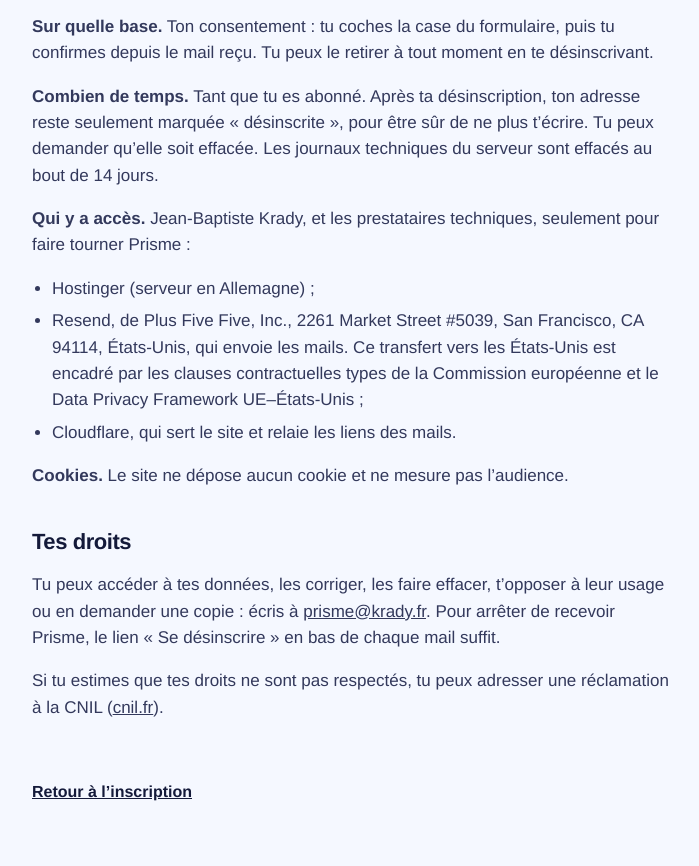
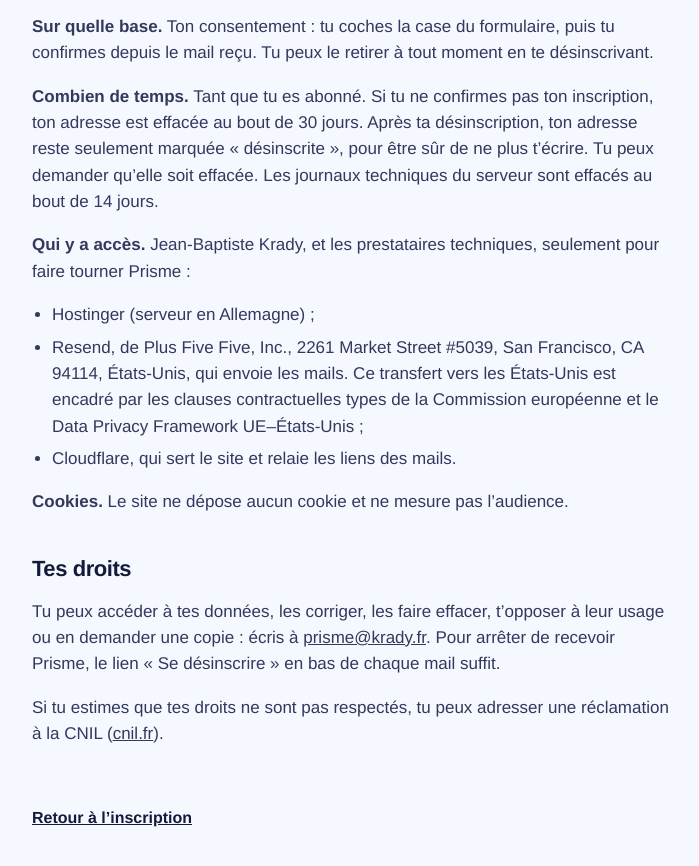
Before and after one commit to jbkrady/prisme, a plain HTML site: page site/mentions-legales.html in a window 1280 px wide. Shown: the part 896-1762 px from the top of the page, without its empty margins (288-987 px from the left). Drawn offline with Linux system fonts and the light colour scheme.

Commit message:
Circuit Ménage : les inscriptions non confirmées sont effacées après 30 jours (export, doc, mentions légales)
Co-Authored-By: Claude Opus 5.5 <noreply@anthropic.com>

```diff
--- /dev/null
+++ b/n8n/workflows/menage.json
@@ -0,0 +1 @@
+{"name":"Prisme · Ménage","settings":{"timezone":"Europe/Paris","executionOrder":"v1"},"connections":{"Chaque jour à 15 h":{"main":[[{"node":"Effacer les inscriptions non confirmées","type":"main","index":0}]]}},"nodes":[{"parameters":{"rule":{"interval":[{"triggerAtHour":15}]}},"id":"68d993cb627bc738","name":"Chaque jour à 15 h","type":"n8n-nodes-base.scheduleTrigger","typeVersion":1.4,"position":[0,0]},{"parameters":{"resource":"row","operation":"deleteRows","dataTableId":{"__rl":true,"mode":"id","value":"VcCRLuKZvRquVPzn"},"matchType":"allConditions","filters":{"conditions":[{"keyName":"statut","condition":"eq","keyValue":"en_attente"},{"keyName":"updatedAt","condition":"lt","keyValue":"={{ $now.minus({ days: 30 }).toUTC().toISO() }}"}]},"options":{}},"id":"932d529838617a8c","name":"Effacer les inscriptions non confirmées","type":"n8n-nodes-base.dataTable","typeVersion":1.1,"position":[220,0],"alwaysOutputData":true},{"parameters":{"color":4,"width":420,"height":180,"content":"## Prisme · Ménage\nChaque jour à 15 h (heure de Paris) : efface de prisme_abonnes les inscriptions restées « en_attente » plus de 30 jours sans confirmation (dernière tentative d’inscription). Ne touche ni aux abonnés actifs ni aux désinscrits. Un ancien lien de confirmation affiche alors « Ce lien ne marche plus. Réinscris-toi »."},"id":"c1889c910b8f7b7d","name":"Note","type":"n8n-nodes-base.stickyNote","typeVersion":1,"position":[-40,-220]}]}
--- a/site/mentions-legales.html
+++ b/site/mentions-legales.html
@@ -58,7 +58,7 @@
   <p><strong>Ce qui est gardé.</strong> Ton adresse mail, l’état de ton inscription (en attente, active ou désinscrite), la date de ta confirmation, un code aléatoire qui fait marcher tes liens (confirmer, se désinscrire, voter) et tes votes «&nbsp;Utile / Pas utile&nbsp;».</p>
   <p><strong>Pourquoi.</strong> Pour t’envoyer Prisme chaque matin et savoir si les numéros te sont utiles. Rien d’autre&nbsp;: ton adresse n’est ni vendue ni partagée, il n’y a pas de publicité, et aucun pixel ne suit l’ouverture de tes mails.</p>
   <p><strong>Sur quelle base.</strong> Ton consentement&nbsp;: tu coches la case du formulaire, puis tu confirmes depuis le mail reçu. Tu peux le retirer à tout moment en te désinscrivant.</p>
-  <p><strong>Combien de temps.</strong> Tant que tu es abonné. Après ta désinscription, ton adresse reste seulement marquée «&nbsp;désinscrite&nbsp;», pour être sûr de ne plus t’écrire. Tu peux demander qu’elle soit effacée. Les journaux techniques du serveur sont effacés au bout de 14 jours.</p>
+  <p><strong>Combien de temps.</strong> Tant que tu es abonné. Si tu ne confirmes pas ton inscription, ton adresse est effacée au bout de 30 jours. Après ta désinscription, ton adresse reste seulement marquée «&nbsp;désinscrite&nbsp;», pour être sûr de ne plus t’écrire. Tu peux demander qu’elle soit effacée. Les journaux techniques du serveur sont effacés au bout de 14 jours.</p>
   <p><strong>Qui y a accès.</strong> Jean-Baptiste Krady, et les prestataires techniques, seulement pour faire tourner Prisme&nbsp;:</p>
   <ul>
     <li>Hostinger (serveur en Allemagne)&nbsp;;</li>
```
Also changed, not shown: 3 other files.
